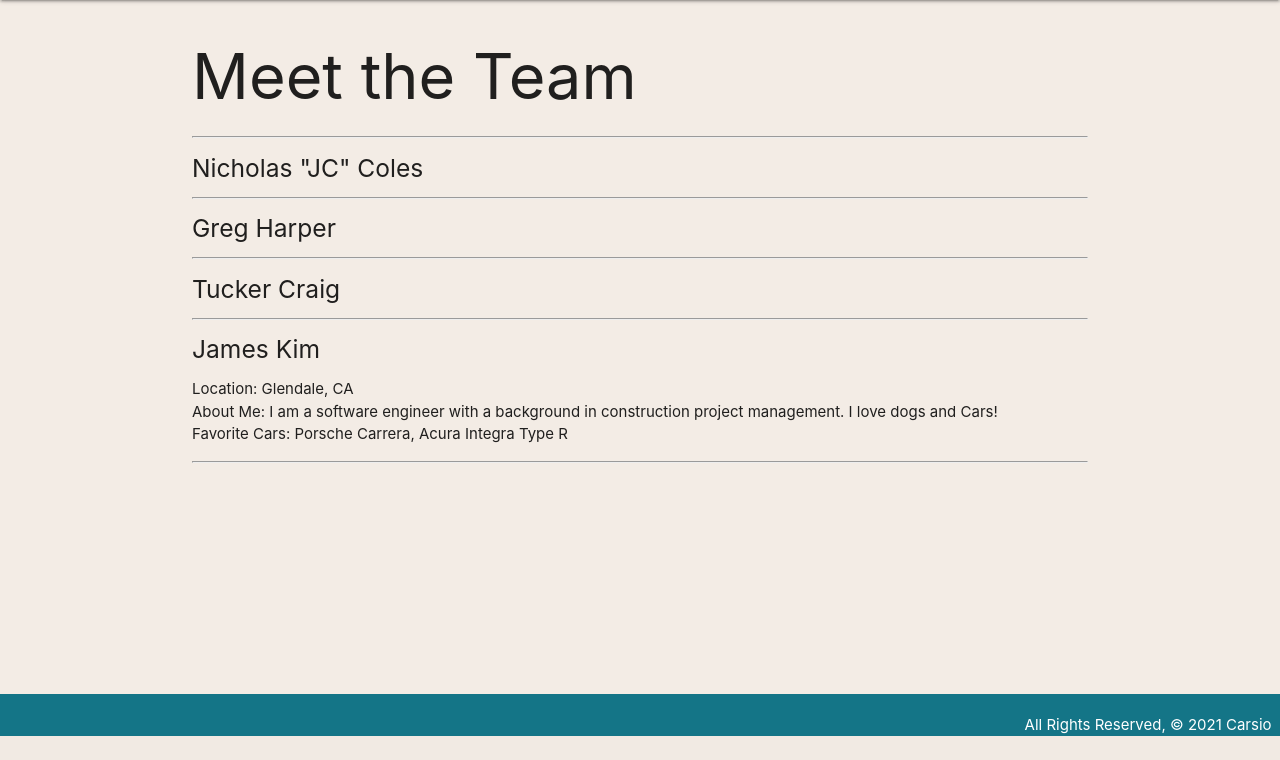
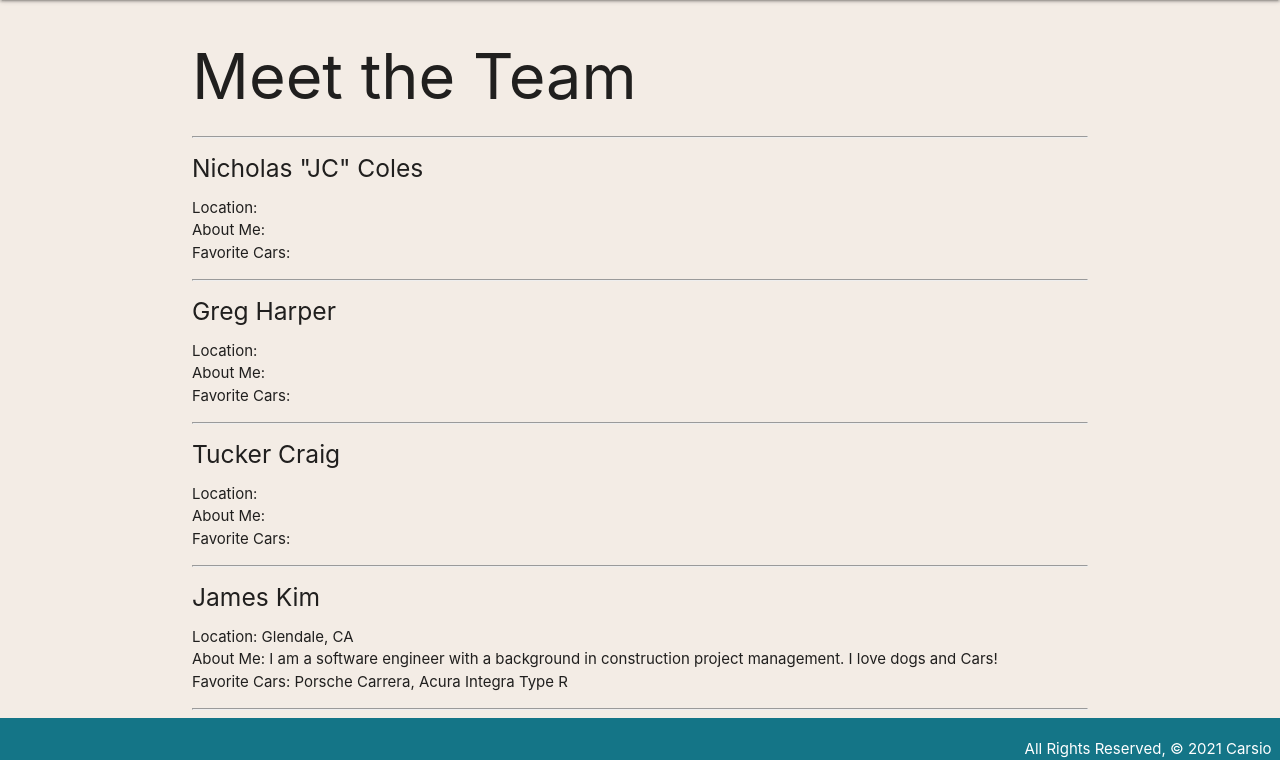
Before and after one commit to jcoles1155/carsio2, a Django app: page / in a window 1280 px wide. Shown: the part 64-824 px from the top of the page. Before the commit the page ends 800 px from the top, so only its background shows below. Run offline with Django 3.2, Linux system fonts and the light colour scheme.

Commit message:
just meet the team

```diff
--- a/main_app/templates/home.html
+++ b/main_app/templates/home.html
@@ -4,13 +4,31 @@
 
 <hr />
 <h5>Nicholas "JC" Coles</h5>
-<p></p>
+<p>
+  Location:
+  <br />
+  About Me:
+  <br />
+  Favorite Cars:
+</p>
 <hr />
 <h5>Greg Harper</h5>
-<p></p>
+<p>
+  Location:
+  <br />
+  About Me:
+  <br />
+  Favorite Cars:
+</p>
 <hr />
 <h5>Tucker Craig</h5>
-<p></p>
+<p>
+  Location:
+  <br />
+  About Me:
+  <br />
+  Favorite Cars:
+</p>
 <hr />
 <h5>James Kim</h5>
 <p>
```
Also changed, not shown: main_app/images/Greg.jpeg (deleted), main_app/images/JC.jpeg (deleted), main_app/images/James.jpeg (deleted), main_app/images/Tucker.jpeg (deleted), main_app/templates/images/Greg.png (added), main_app/templates/images/JC.png (added), main_app/templates/images/James.png (added), main_app/templates/images/Tucker.png (added).
